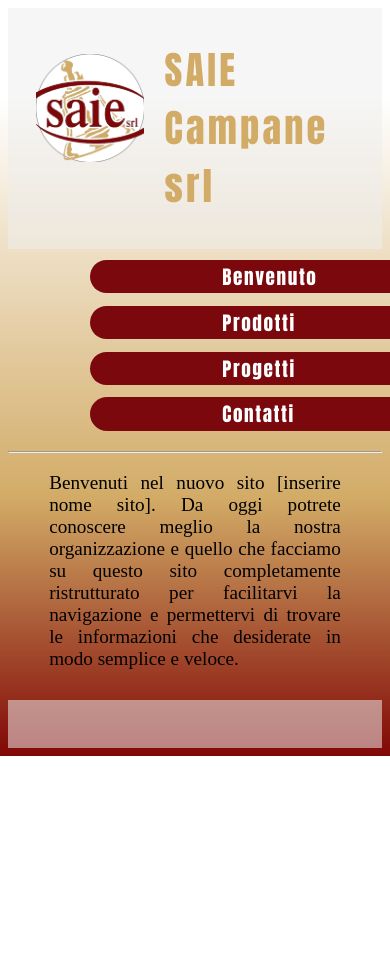
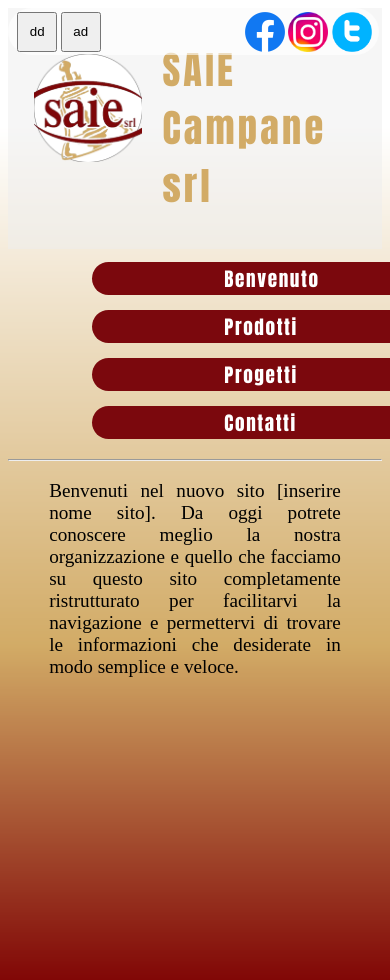
Before and after one commit to R3BU5k/Site, a plain HTML site: page index.html in a window 390 px wide. Shown: the top 980 px of the page. Before the commit the page ends 844 px from the top, so only its background shows below. Drawn offline with Linux system fonts and the light colour scheme; a web font is replaced by a local one.

Commit message:
Add files via upload

```diff
--- a/home.css
+++ b/home.css
@@ -18,6 +18,50 @@
     background-image: url("immagini/background.png");
     background-repeat: no-repeat;
     background-size: cover;
+}
+.bar{
+    display: flex;
+    background-color: rgba(255, 255, 255, 0.603);
+    width: 100%;
+    align-items: center;
+    position: fixed;
+    padding: .5%;
+    border-radius: 40px;
+}
+.left{
+    display: flex;
+    /*background-color: rgb(255, 0, 0);*/
+    width: 50%;
+    align-items: center;
+    justify-content: left;
+    margin-left: 1%;
+}
+.right{
+    display: flex;
+    /*background-color: rgba(255, 255, 255, 0.148);*/
+    width: 50%;
+    align-items: center;
+    justify-content: right;
+    margin-right: 1%;
+}
+.menu{
+    height: 40px;
+    width: 40px;
+    margin-left: 2%;
+    cursor: pointer;
+    justify-content: left;
+}
+a{
+    margin: 1%;
+}
+.img{
+    height: 40px;
+    width: 40px;
+    /*border: 2px solid #000000;*/
+    margin-left: 2%;
+}
+*{
+    box-sizing: border-box;
 }
 .navbar{
     /*border: 4px solid #000000;*/
@@ -66,14 +110,14 @@
     padding: 1% 2% 1% 2%;
     justify-content: space-around;
 }
-.left{
+.leftc{
     border: 4px solid #ff000000;
     float: left;
     flex-basis: 30%;
     /*text-align: right;
     margin-right: -80px;*/
 }
-.right{
+.rightc{
     border: 4px solid #0400ff00;
     float: right;
     flex-basis: 30%;
@@ -94,6 +138,12 @@
     padding-top: 5%;
     height: 30px;
 }
+.header{
+    position: fixed;
+    height: 90px;
+    width: 90px;
+    left: 90%;
+}
 @media (max-width: 1000px){
     p{
         text-align: justify;
@@ -102,6 +152,9 @@
         padding: 3%;
         color: #000000;
         margin: 0% 8% 0% 8%;
+    }
+    .bar{
+        width: 95%;
     }
     .navbar{
         /*border: 4px solid #000000;*/
@@ -147,14 +200,14 @@
         margin-bottom: 2%;
         background-color: #eeeeee88;
     }
-    .left{
+    .leftc{
         border: 4px solid #ff000000;
         float: left;
         flex-basis: 20%;
         /*text-align: right;
         margin-right: -80px;*/
     }
-    .right{
+    .rightc{
         border: 4px solid #0400ff00;
         float: right;
         flex-basis: 20%;
@@ -173,10 +226,22 @@
         margin-top: 5%;
         padding-top: 5%;
         height: 30px;
+        visibility: hidden;
     }
     #img{
         translate: -20px 35px;
         width:30%;
         margin-right: 4%;
     }
+    #imgmobile{
+        width: 30%;
+        height: 30%;
+    }
+    .header{
+        position: fixed;
+        height: 100px;
+        width: 100px;
+        left: 80%;
+        top: 0%;
+    }
 }
--- a/index.html
+++ b/index.html
@@ -9,13 +9,25 @@
     <link href="home.css" rel="stylesheet">
 </head>
 <body>
+    <div class="bar">
+        <div class="left">
+            <button class="menu">dd</button>
+            <button class="menu">ad</button>
+        </div>
+
+        <div class="right">
+            <a href=""><div class="img"><img src="immagini\facebook.png" alt="facebook" width="100%"></div></a>
+            <a href=""><div class="img"><img src="immagini\instagram.png" alt="instagram" width="100%"></div></a>
+            <a href=""><div class="img"><img src="immagini\twitter.png" alt="twitter" width="100%"></div></a>
+        </div>
+    </div>
     <div class="inizio">
-        <div class="left">
+        <div class="leftc">
 
         </div>
         <img id="img" src="immagini\saie2.png" alt="siae logo" width="7%" height="7%" style="margin-top: 2%; margin-right: -1%;">
         <h1 class="titolo">SAIE Campane srl</h1>
-        <div class="right">
+        <div class="rightc">
 
         </div>
     </div>
@@ -29,5 +41,6 @@
     <hr style="margin-top: 1%;">
     <p>Benvenuti nel nuovo sito [inserire nome sito]. Da oggi potrete conoscere meglio la nostra organizzazione e quello che facciamo su questo sito completamente ristrutturato per facilitarvi la navigazione e permettervi di trovare le informazioni che desiderate in modo semplice e veloce.</p>
     <div class="footer"></div>
+    <br><br><br><br><br><br><br><br><br><br><br><br><br>
 </body>
 </html>
```
Also changed, not shown: immagini/facebook.png (added), immagini/instagram.png (added), immagini/qr-code.png (added), immagini/twitter.png (added).
